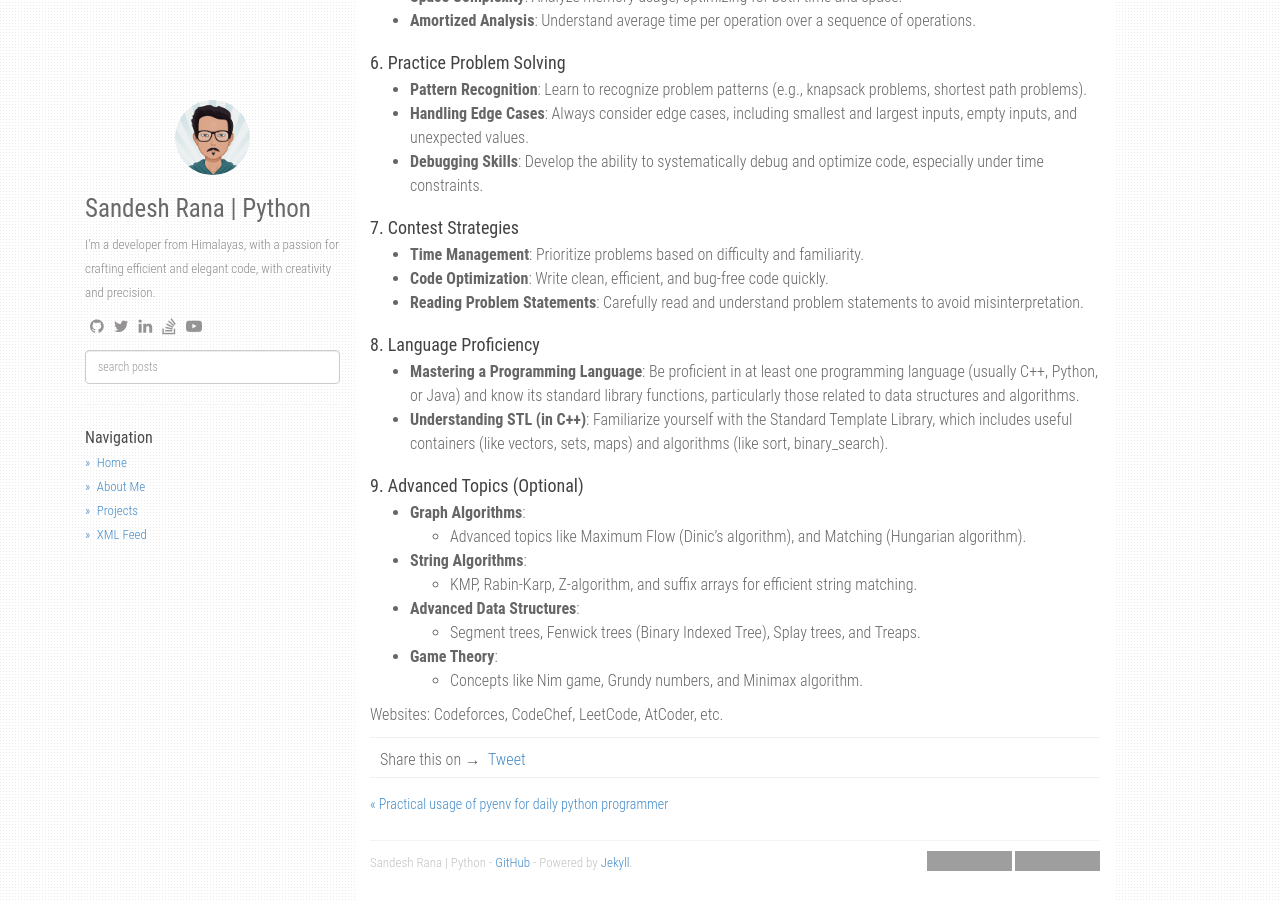
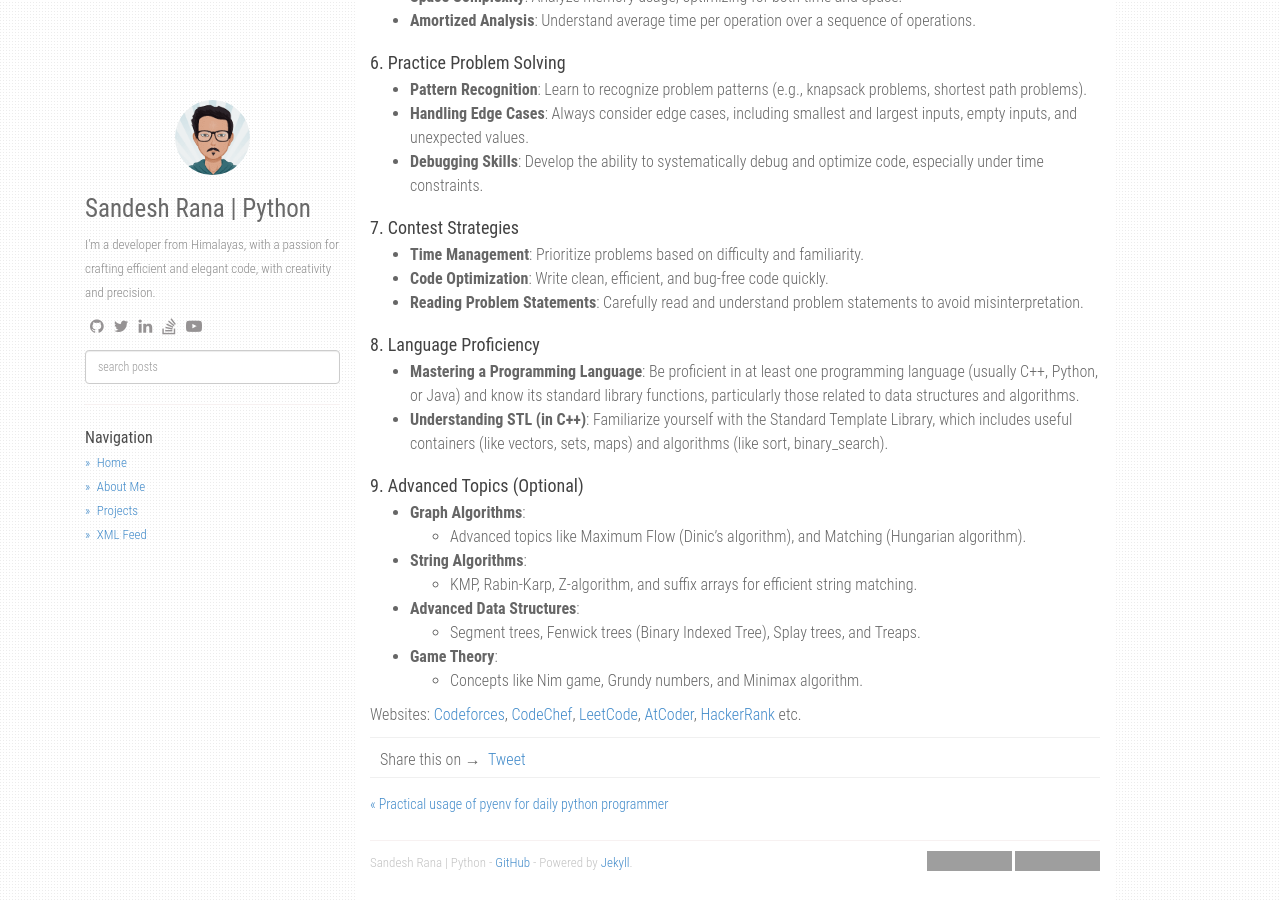
Before and after one commit to vimm0/vimm0.github.io, a Jekyll site: the page built from _posts/2024-08-20-basic-concept-to-master-compitetive-programming.md, in a window 1280 px wide and 900 px high, scrolled down 2407 px. Built offline with Jekyll 4.4.1, drawn with Linux system fonts in a browser that asks for light colours; nearby versions of some CDN libraries; comment, search, counter and statistics services are not loaded; grey boxes are pictures that could not be loaded.

Commit message:
Add website

```diff
--- a/_posts/2024-08-20-basic-concept-to-master-compitetive-programming.markdown
+++ b/_posts/2024-08-20-basic-concept-to-master-compitetive-programming.md
@@ -122,4 +122,4 @@ Many problems in competitive programming involve mathematical reasoning.
 - **Game Theory**:
   - Concepts like Nim game, Grundy numbers, and Minimax algorithm.
 
-Websites: Codeforces, CodeChef, LeetCode, AtCoder, etc.
+Websites: [Codeforces](https://codeforces.com/), [CodeChef](https://www.codechef.com/), [LeetCode](https://leetcode.com/), [AtCoder](https://atcoder.jp/), [HackerRank](https://www.hackerrank.com/) etc.
```
Also changed, not shown: category/programming.md (added), 1 other file.
